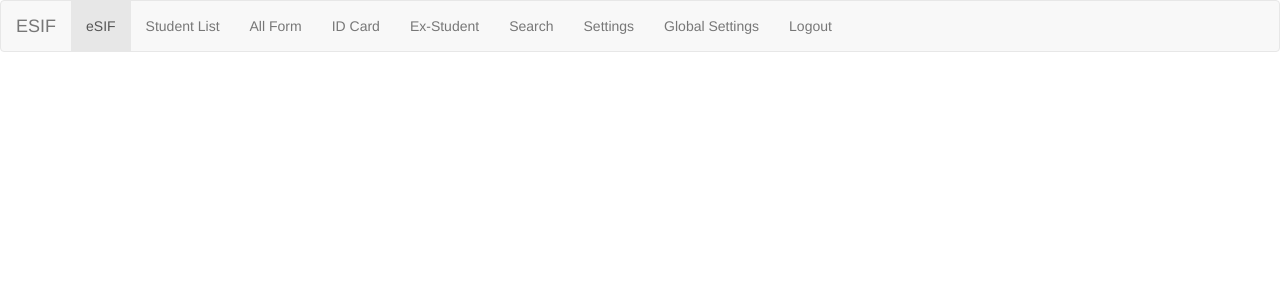
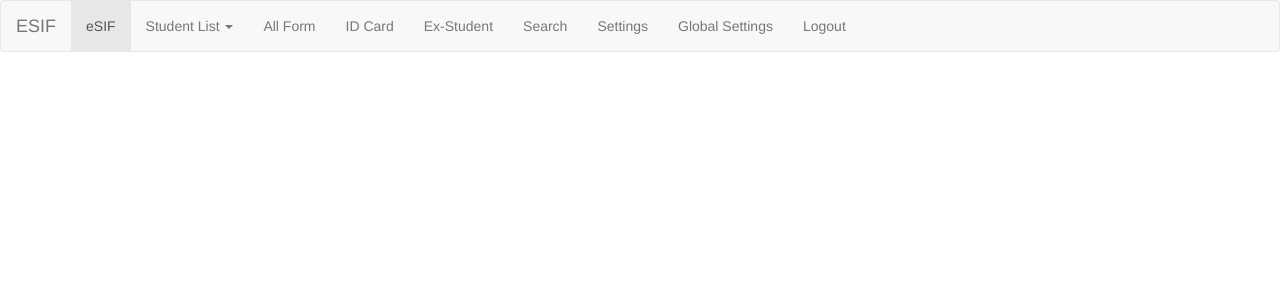
Before and after one commit to heartsantor/Student-Management-System, a PHP site: page /esif/student_list.php in a window 1280 px wide. Shown: the top 300 px of the page. Run offline with PHP 8.4, Linux system fonts and the light colour scheme; the visitor is signed in with stand-in values (Sample User, id 1).

Commit message:
Navigation Bar Update

```diff
--- a/esif/navbar.php
+++ b/esif/navbar.php
@@ -5,7 +5,14 @@
     </div>
     <ul class="nav navbar-nav">
       <li class="active"><a href="index.php">eSIF</a></li>
-      <li><a href="#">Student List</a></li>
+      <li class="dropdown">
+        <a class="dropdown-toggle" data-toggle="dropdown" href="#">Student List
+        <span class="caret"></span></a>
+        <ul class="dropdown-menu">
+          <li><a href="student_list.php?id=without_image">Without Image</a></li>
+          <li><a href="student_list.php?id=with_image">With Image</a></li>
+        </ul>
+      </li>
       <li><a href="#">All Form</a></li>
       <li><a href="#">ID Card</a></li>
       <li><a href="#">Ex-Student</a></li>
--- a/esif/student_list.php
+++ b/esif/student_list.php
@@ -14,5 +14,7 @@ require_once '../connection/connect.php';
 <body>
   <?php include "navbar.php"; ?>
   <div class="container">
+
+  </div>
 </body>
 </html>
```
